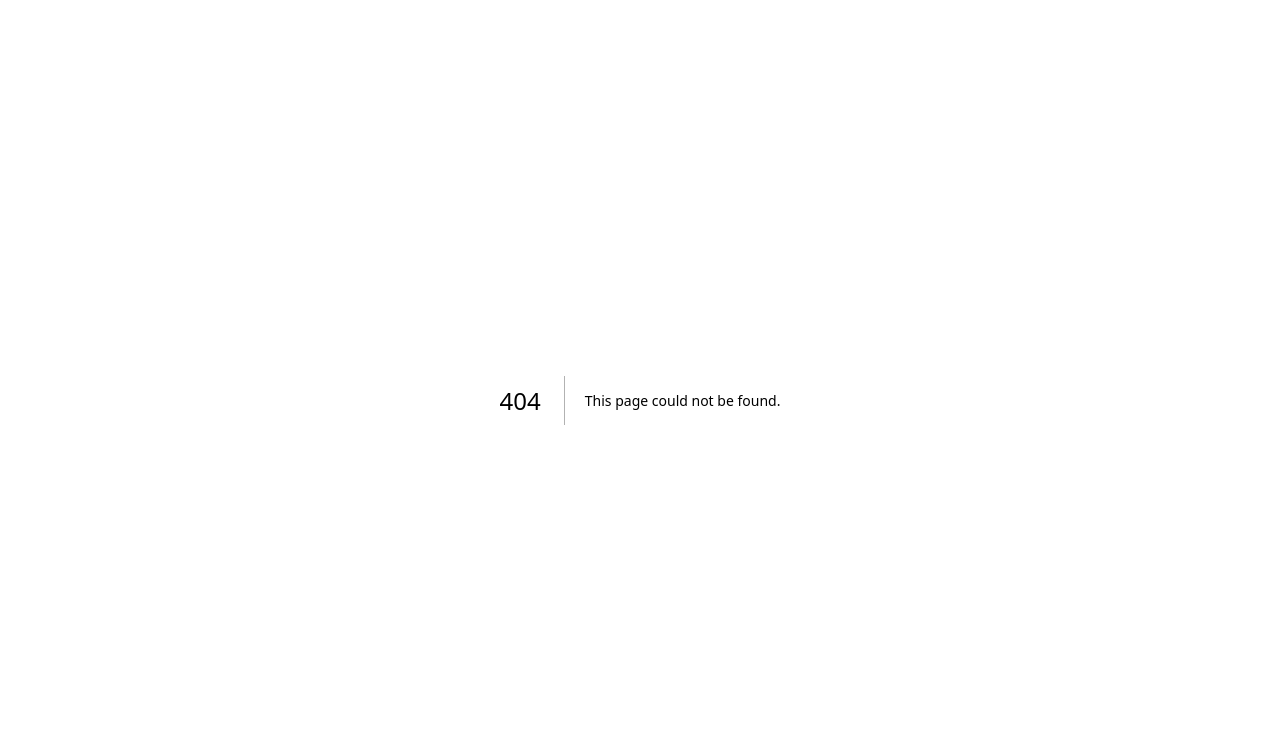
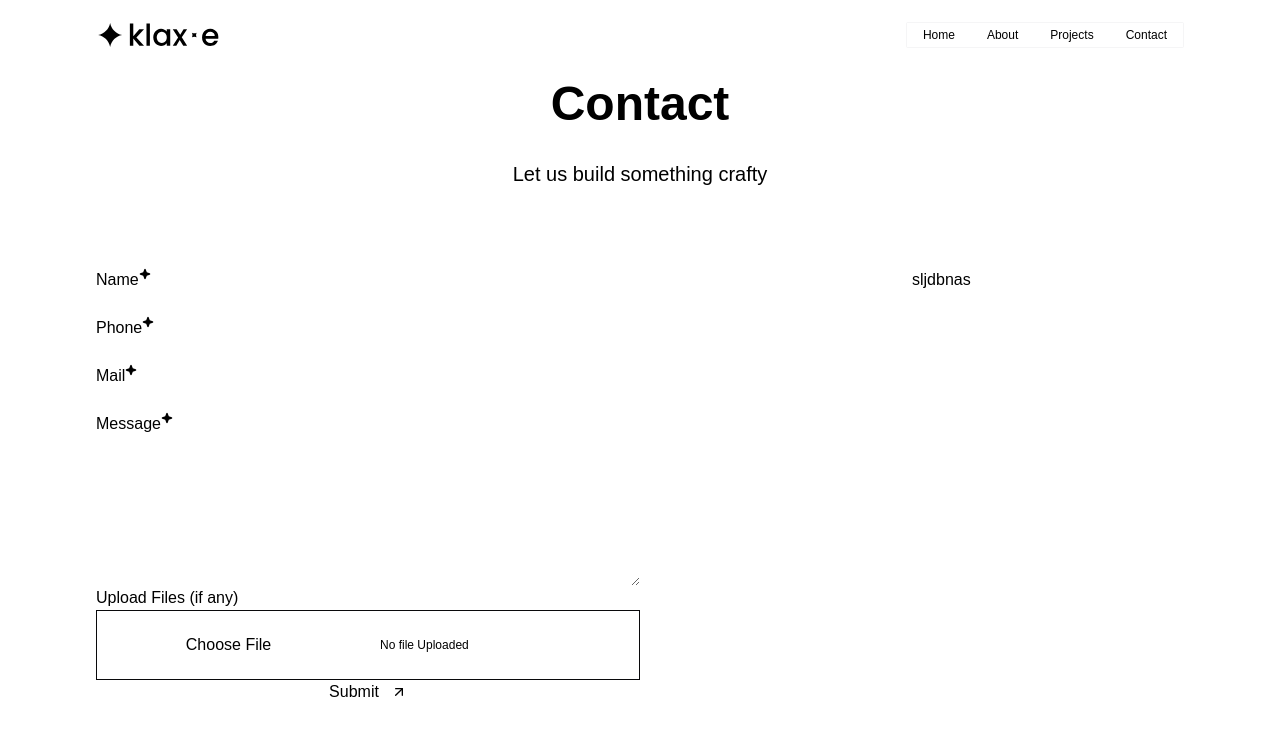
Before and after one commit to Kanna116/klaxe, a Next.js app: page /contact in a window 1280 px wide. Before the commit this address had no page. Shown: the top 736 px of the page. Built offline with nearby package versions, Linux system fonts and the light colour scheme; a web font is replaced by a local one.

Commit message:
basic contact page created

```diff
--- /dev/null
+++ b/pages/contact/components/contacthero.js
@@ -0,0 +1,12 @@
+import React from 'react'
+
+const ContactHero = () => {
+    return (
+        <div className='w-full h-fit my-20 flex flex-col items-center justify-center gap-8'>
+            <h1 className='text-5xl font-semibold'>Contact</h1>
+            <h4 className='text-xl'>Let us build something crafty</h4>
+        </div>
+    )
+}
+
+export default ContactHero
--- /dev/null
+++ b/pages/contact/index.js
@@ -0,0 +1,53 @@
+import React from 'react'
+import Navbar from '../components/navbar'
+import ContactHero from './components/contacthero'
+import { PiStarFourFill } from "react-icons/pi";
+import { FiArrowUpRight } from 'react-icons/fi';
+
+const Contact = () => {
+    return (
+        <div className='px-[24px] md:px-[64px] lg:px-[96px] min-h-screen w-full mt-[60px]'>
+            <Navbar />
+            <ContactHero />
+            <div className='w-full h-fit flex items-start justify-between'>
+                <div className="left w-1/2 h-fit [&>*]:w-full">
+                    <form
+                        onSubmit={e => e.preventDefault()}
+                        className='w-full h-full flex flex-col itemss-start justify-start'
+                    >
+                        <label htmlFor="name" className='flex items-center capitalize'>name <sup><PiStarFourFill /></sup></label>
+                        <input id='name' type="text" required className='text-black' />
+
+                        <label htmlFor="phone" className='flex items-center capitalize'>phone <sup><PiStarFourFill /></sup></label>
+                        <input id='phone' type="text" required className='text-black' />
+
+                        <label htmlFor="mail" className='flex items-center capitalize'>mail <sup><PiStarFourFill /></sup></label>
+                        <input id='mail' type="text" required className='text-black' />
+
+                        <label htmlFor="message" className='flex items-center capitalize'>Message <sup><PiStarFourFill /></sup></label>
+                        <textarea name="message" id="" cols="30" rows="10" className='text-black resize-y max-h-[350px] min-h-[40px] h-[150px]'></textarea>
+                        <h4 htmlFor="files">Upload Files <span>(if any)</span></h4>
+                        <div className='border-[1px] border-zinc-950 h-[70px]  flex items-center justify-between pr-4 gap-5'>
+                            <input
+                                type="file"
+                                name="file"
+                                id="file"
+                                className='hidden'
+                            />
+                            <label htmlFor="file" className="cursor-pointer shrink-0 bg-white text-black h-full w-1/2 grid place-items-center">
+                                Choose File
+                            </label>
+                            <p className='text-xs w-full'>No file Uploaded</p>
+                        </div>
+                        <button type='submit' className='flex items-center justify-center gap-3'>Submit <span><FiArrowUpRight /></span></button>
+                    </form>
+                </div>
+                <div className='w-1/4 h-fit'>
+                    sljdbnas
+                </div>
+            </div>
+        </div>
+    )
+}
+
+export default Contact
```
